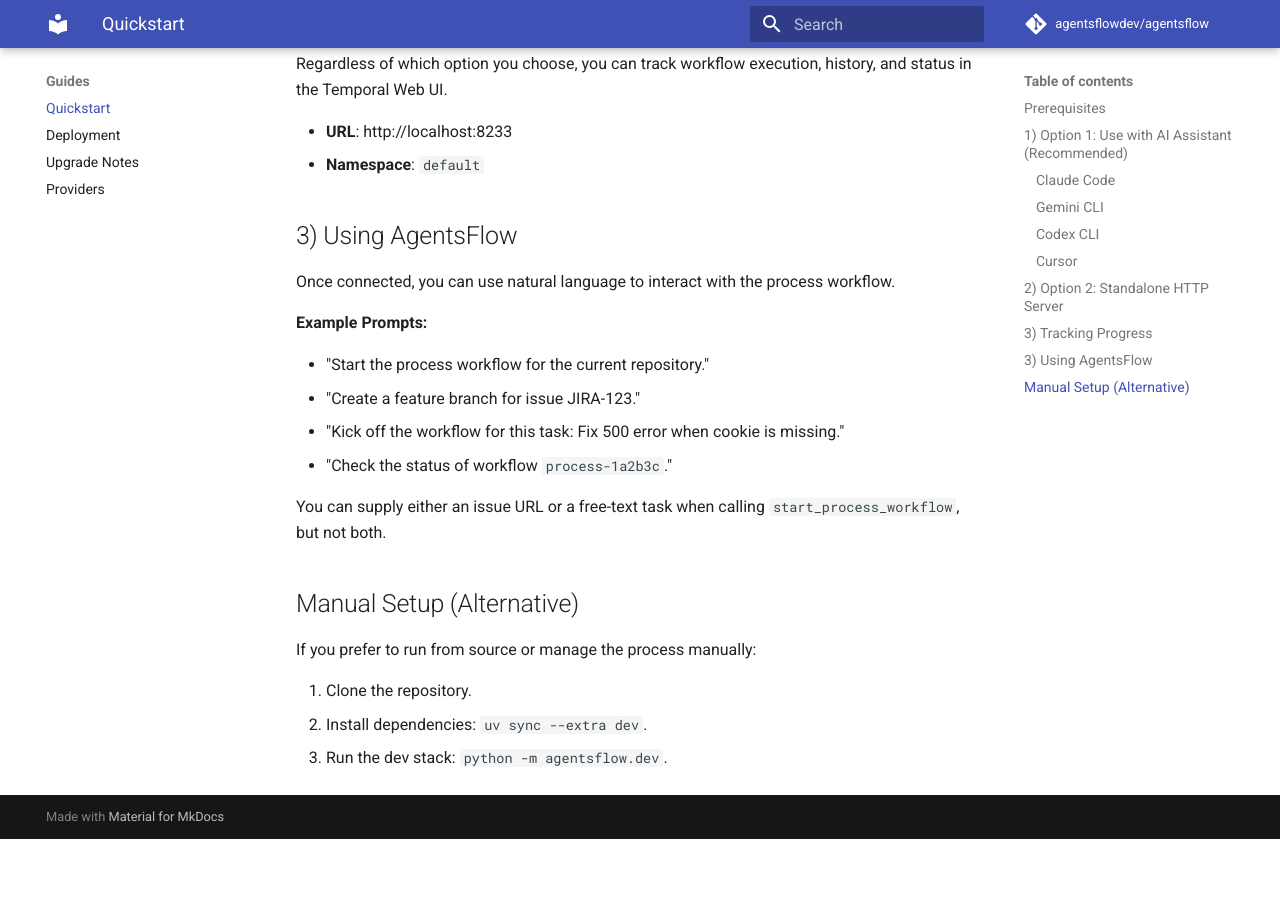
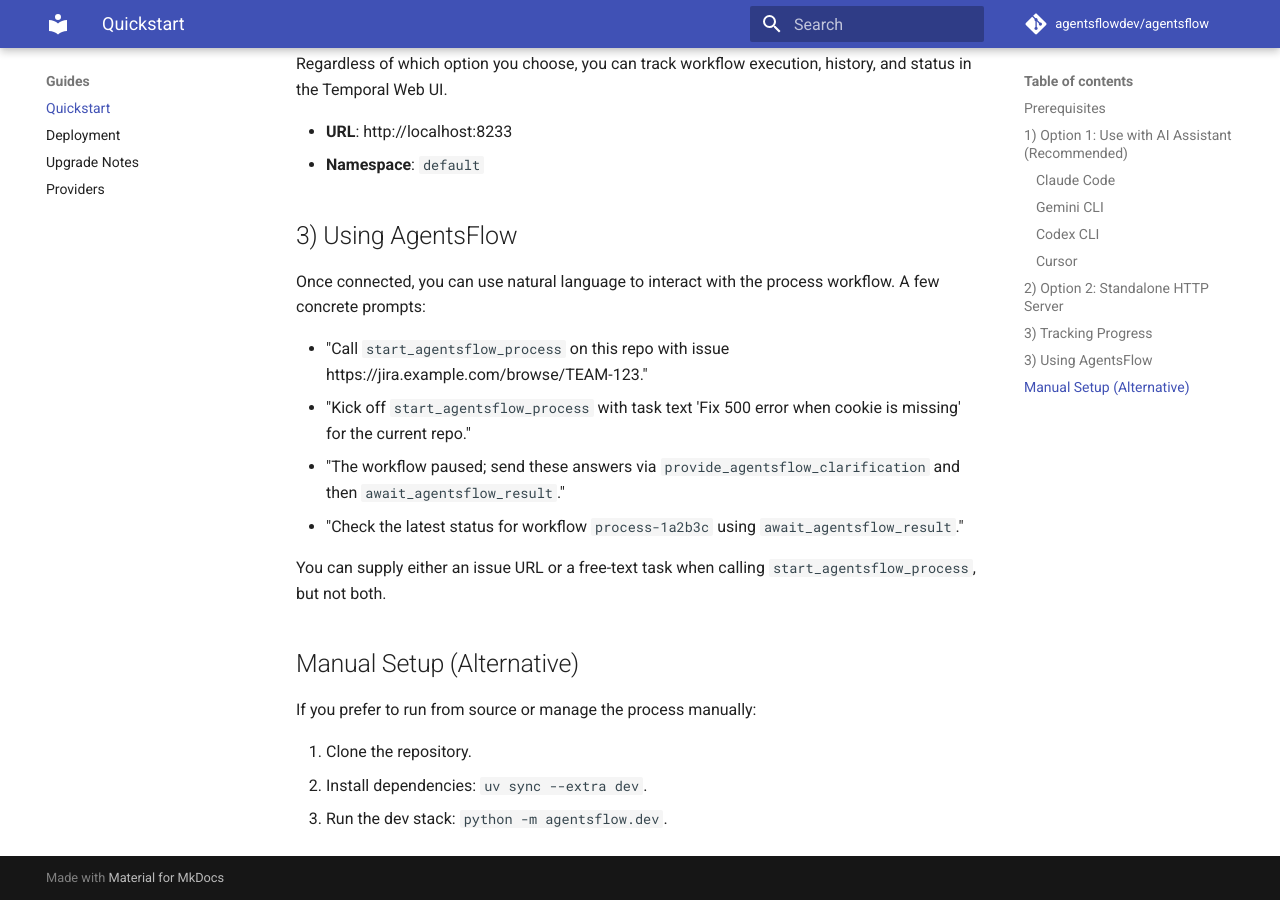
Before and after one commit to agentsflowdev/agentsflow, an MkDocs documentation site: the page built from docs/guides/quickstart.md, in a window 1280 px wide and 900 px high, scrolled down 1521 px. Built offline with MkDocs 1.6.1 and Material for MkDocs 9.7.7, drawn with Linux system fonts in a browser that asks for light colours; comment, search, counter and statistics services are not loaded; the version menu is left out; before the commit the page ends 2360 px from its top, so only the background shows below that.

Commit message:
docs: rename MCP tools and refresh prompts

```diff
--- a/docs/guides/quickstart.md
+++ b/docs/guides/quickstart.md
@@ -61,16 +61,14 @@
 
 ## 3) Using AgentsFlow
 
-Once connected, you can use natural language to interact with the process workflow.
+Once connected, you can use natural language to interact with the process workflow. A few concrete prompts:
 
-**Example Prompts:**
+- "Call `start_agentsflow_process` on this repo with issue https://jira.example.com/browse/TEAM-123."
+- "Kick off `start_agentsflow_process` with task text 'Fix 500 error when cookie is missing' for the current repo."
+- "The workflow paused; send these answers via `provide_agentsflow_clarification` and then `await_agentsflow_result`."
+- "Check the latest status for workflow `process-1a2b3c` using `await_agentsflow_result`."
 
-- "Start the process workflow for the current repository."
-- "Create a feature branch for issue JIRA-123."
-- "Kick off the workflow for this task: Fix 500 error when cookie is missing."
-- "Check the status of workflow `process-1a2b3c`."
-
-You can supply either an issue URL or a free-text task when calling `start_process_workflow`, but not both.
+You can supply either an issue URL or a free-text task when calling `start_agentsflow_process`, but not both.
 
 ## Manual Setup (Alternative)
 
```
Also changed, not shown: docs/ops/runbooks.md (+2 -2 lines), docs/reference/mcp.md (+4 -4 lines), 1 other file.
